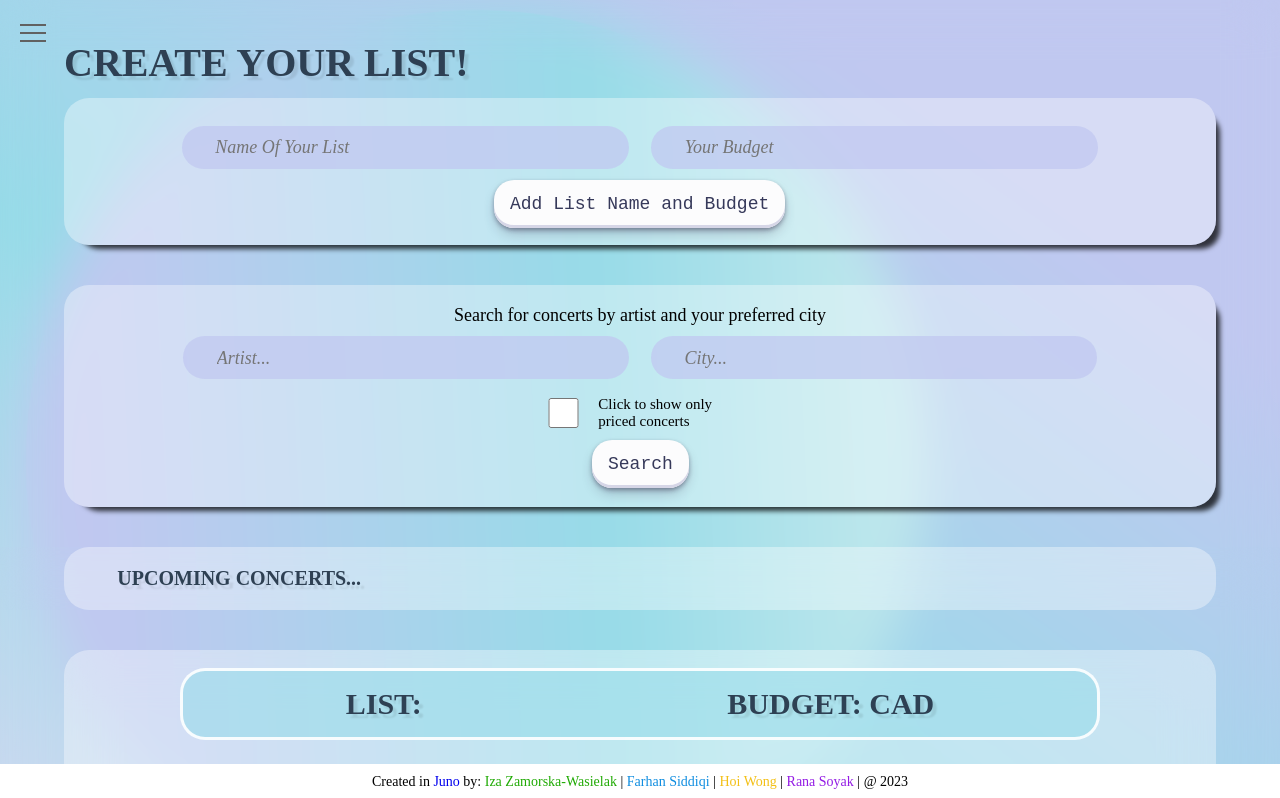
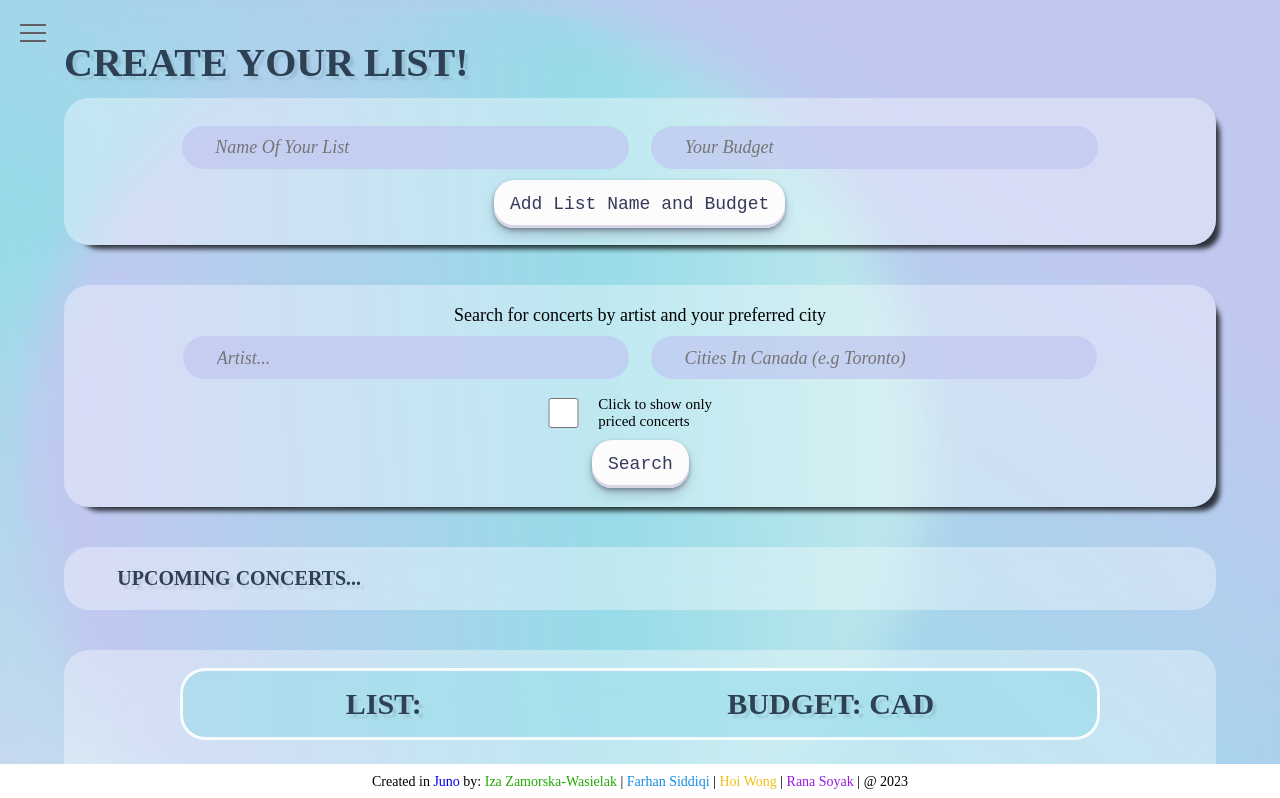
Before and after one commit to RIHFapp/BCM-backup, a React (Create React App) app: page /searchPage in a window 1280 px wide. Shown: the top 798 px of the page. Built offline with nearby package versions, Linux system fonts and the light colour scheme; a web font is replaced by a local one.

Commit message:
placeholder update

```diff
--- a/src/Components/SearchPage.js
+++ b/src/Components/SearchPage.js
@@ -286,7 +286,7 @@ const SearchPage = (/* {pageLoad} */) => {
                   <input
                       className="citySearch"
                       id="city"
-                      placeholder="City..."
+                      placeholder="Cities In Canada (e.g Toronto) "
                   />
               </div>
                 <fieldset>
```
